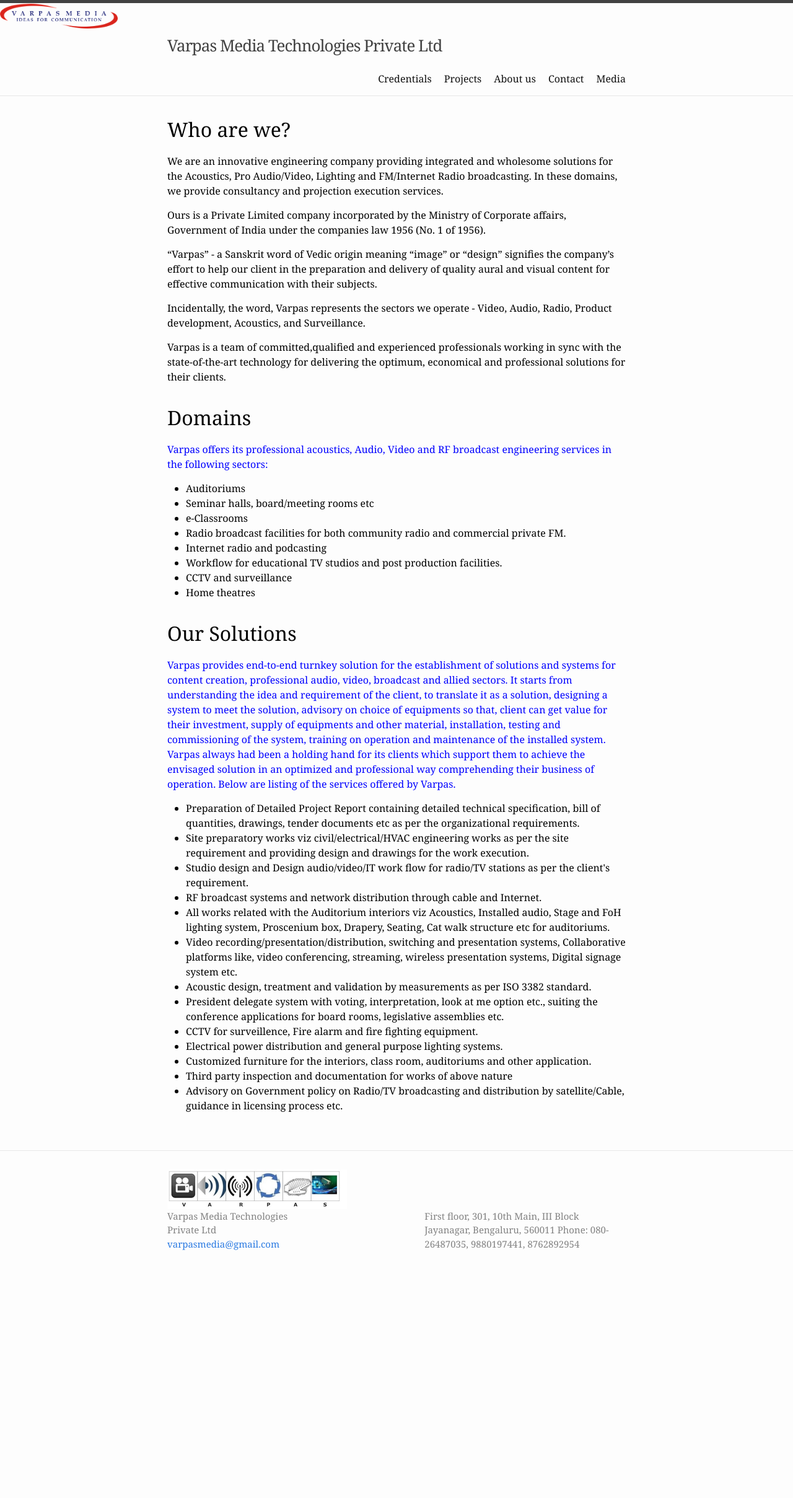
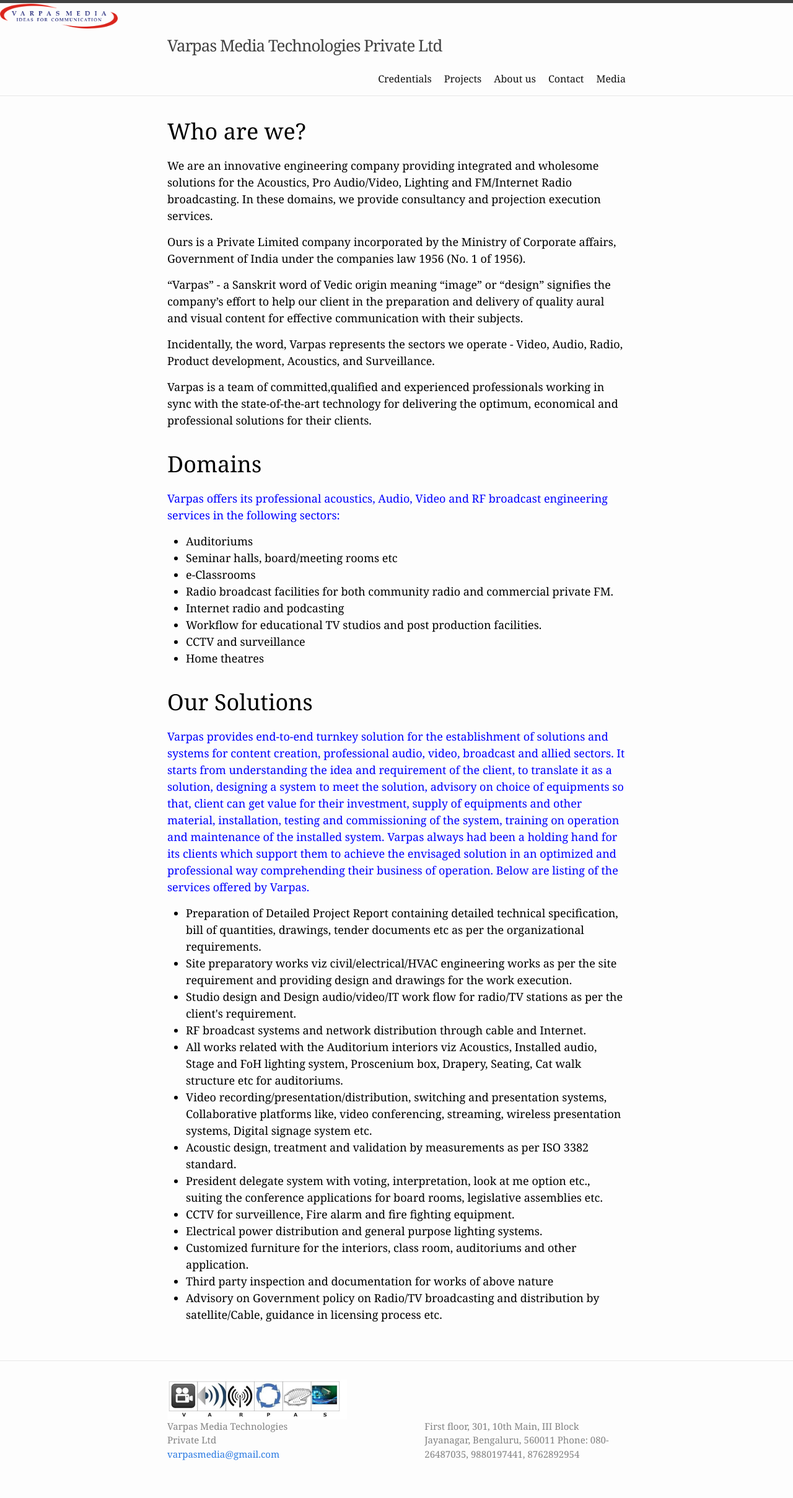
Before and after one commit to VarpasMedia/VarpasMedia.github.io, a Jekyll site: the page built from index.md, in a window 1280 px wide. Shown: the whole page at 62% size. Built offline with Jekyll 4.4.1, drawn with Linux system fonts in a browser that asks for light colours; before the commit the page ends 2078 px from its top, so only the background shows below that.

Commit message:
Update home.html

```diff
--- a/_layouts/home.html
+++ b/_layouts/home.html
@@ -11,7 +11,7 @@ layout: default
   {%- endif -%}
 
 
-<font size="3" face="georgia">
+<font size="4" face="georgia">
 
   <h1>Who are we?</h1>
 
```
